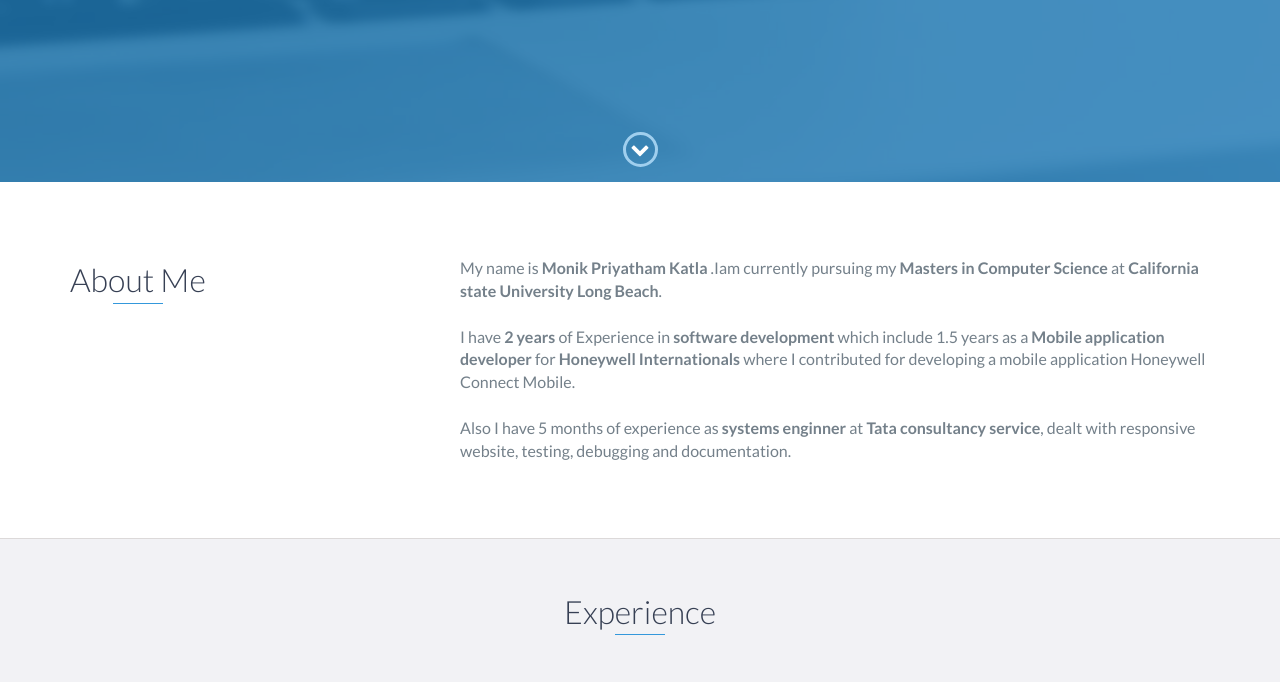
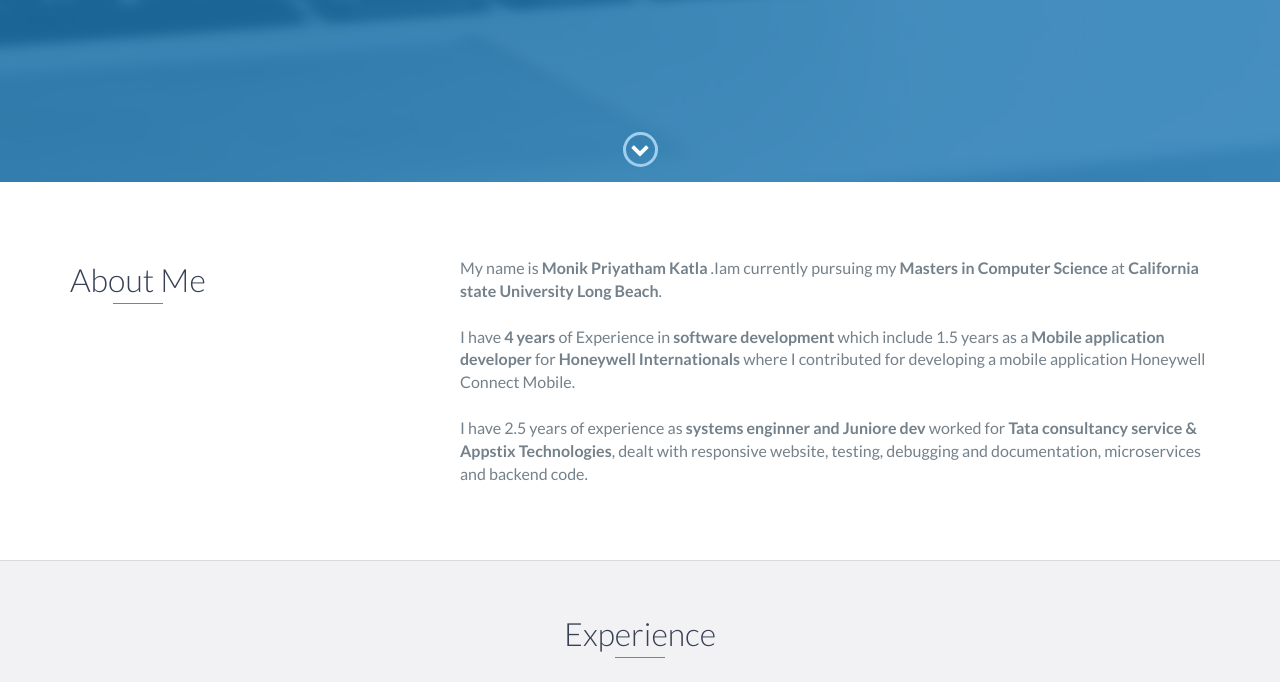
Before and after one commit to Monik25/monikportfolio, a website: page index.html in a window 1280 px wide. Shown: the part 618-1300 px from the top of the page. Drawn offline with nearby package versions, Linux system fonts and the light colour scheme; files that its build step writes are made by us from their sources.

Commit message:
experience update

```diff
--- a/index.html
+++ b/index.html
@@ -81,8 +81,8 @@
 
                         <p>
                             My name is <b>Monik Priyatham Katla</b> .Iam currently pursuing my <b>Masters in Computer Science</b> at <b>California state University Long Beach</b>.<br></br>
-                            I have <b>2 years</b> of Experience in <b>software development</b> which include 1.5 years as a <b>Mobile application developer</b> for <b>Honeywell Internationals</b> where I contributed for developing a mobile application Honeywell Connect Mobile.<br></br>
-                            Also I have 5 months of experience as <b>systems enginner</b> at <b>Tata consultancy service</b>, dealt with responsive website, testing, debugging and documentation.
+                            I have <b>4 years</b> of Experience in <b>software development</b> which include 1.5 years as a <b>Mobile application developer</b> for <b>Honeywell Internationals</b> where I contributed for developing a mobile application Honeywell Connect Mobile.<br></br>
+                             I have 2.5 years of experience as <b>systems enginner and Juniore dev</b> worked for <b>Tata consultancy service & Appstix Technologies</b>, dealt with responsive website, testing, debugging and documentation, microservices and backend code.
 
                           </p>
 
```
